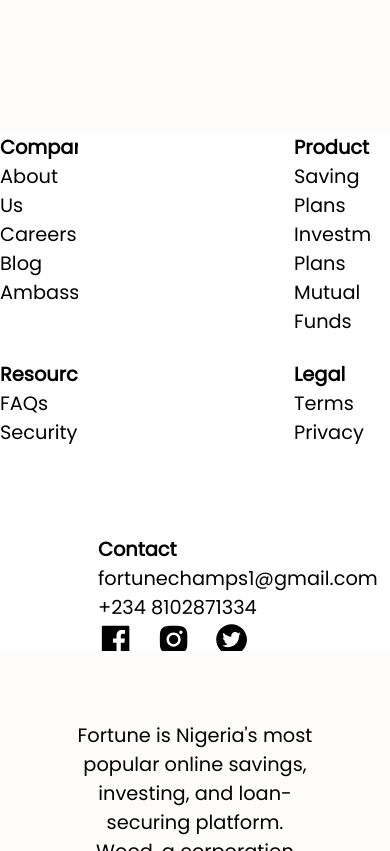
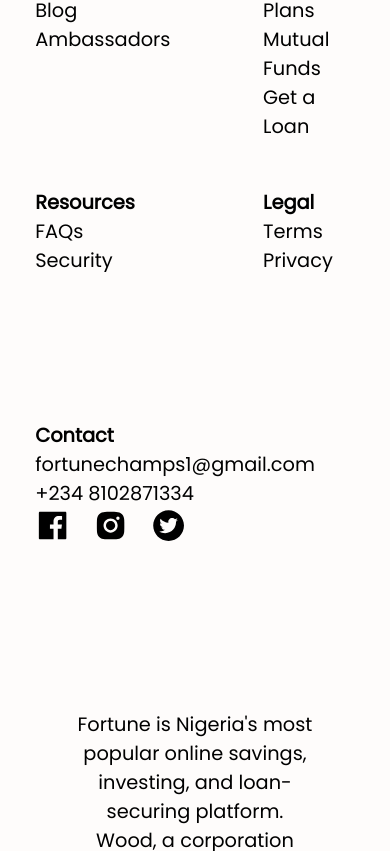
Before and after one commit to fortune-elite/fortune-app, a React (Create React App) app: page / in a window 390 px wide. Shown: the part 9288-10139 px from the top of the page. Built offline with nearby package versions, Linux system fonts and the light colour scheme; the HTML template or start-up script is replaced by a standard one.

Commit message:
working on all pages

```diff
--- a/src/components/css/Advertise.css
+++ b/src/components/css/Advertise.css
@@ -89,7 +89,7 @@
 @media screen and (max-width:480px){
     .advertise {
         background-color: var(--mainBackground);
-        height: 150vh;
+        height: 140vh;
         display: flex;
         flex-direction: column;
         color: var(--BlackColor);
--- a/src/components/css/CallToAction.css
+++ b/src/components/css/CallToAction.css
@@ -134,7 +134,7 @@
 
 @media screen and (max-width:480px){
     .CallToAction {
-        height: 180vh;
+        height: 160vh;
         background-color: var(--mainBackground);
         text-align: center;
         padding:1rem 1rem;
--- a/src/components/css/CompanyLinks.css
+++ b/src/components/css/CompanyLinks.css
@@ -1,4 +1,6 @@
 .container {
+   background-color: var(--mainBackground);
+   height: 85vh;
     display: grid;
     grid-template-columns: 20% 20% 20% 20%;
     grid-template-rows: 40% 30% 30%;
@@ -6,29 +8,27 @@
     grid-row-gap: 20px;
     justify-items: stretch;
     align-items: stretch;
+    padding-left: 2rem;
+
  }
 
  .thisDiv1 {
     grid-column-start: 1;
     grid-row-start: 1;
-    overflow: hidden;
  }
 
  .thisDiv11 {
     grid-column-start: 1;
     grid-row-start: 2;
-    overflow: hidden;
  }
 
  .thisDiv2 {
     grid-column-start: 4;
     grid-row-start: 1;
-    overflow: hidden;
  }
  .thisDiv22 {
     grid-column-start: 4;
     grid-row-start: 2;
-    overflow: hidden;
  }
 
  .thisDiv3 {
@@ -39,5 +39,98 @@
 
  .linksFeed {
      font-size: 2rem;
-     margin-right: 1rem;
+     margin-right: 0.5rem;
  }
+
+@media screen and (max-width:1024px){
+   .container {
+      background-color: var(--mainBackground);
+      height: 120vh;
+       display: grid;
+       grid-template-columns: 20% 20% 20% 20%;
+       grid-template-rows: 40% 30% 30%;
+       grid-column-gap: 20px;
+       grid-row-gap: 20px;
+       justify-items: stretch;
+       align-items: stretch;
+    }
+
+    .thisDiv1 {
+       grid-column-start: 1;
+       grid-row-start: 1;
+    }
+
+    .thisDiv11 {
+       grid-column-start: 1;
+       grid-row-start: 2;
+    }
+
+    .thisDiv2 {
+       grid-column-start: 4;
+       grid-row-start: 1;
+    }
+    .thisDiv22 {
+       grid-column-start: 4;
+       grid-row-start: 2;
+    }
+
+    .thisDiv3 {
+       grid-column-start: 1;
+       grid-column-end: 4;
+       grid-row-start: 3;
+    }
+
+    .linksFeed {
+        font-size: 2rem;
+        margin-right: 1rem;
+    }
+
+
+}
+@media screen and (max-width:480px){
+   .container {
+      background-color: var(--mainBackground);
+      height: 90vh;
+       display: grid;
+       grid-template-columns: 20% 20% 20% 20%;
+       grid-template-rows: 40% 30% 30%;
+       grid-column-gap: 5px;
+       grid-row-gap: 5px;
+       justify-items: stretch;
+       align-items: stretch;
+       padding-left: 2rem;
+    }
+
+    .thisDiv1 {
+       grid-column-start: 1;
+       grid-row-start: 1;
+    }
+
+    .thisDiv11 {
+       grid-column-start: 1;
+       grid-row-start: 2;
+    }
+
+    .thisDiv2 {
+       grid-column-start: 4;
+       grid-row-start: 1;
+    }
+
+    .thisDiv22 {
+       grid-column-start: 4;
+       grid-row-start: 2;
+    }
+
+    .thisDiv3 {
+       grid-column-start: 1;
+       grid-column-end: 4;
+       grid-row-start: 3;
+    }
+
+    .linksFeed {
+        font-size: 2rem;
+        margin-right: 1rem;
+    }
+
+
+}
--- a/src/components/css/Download.modules.css
+++ b/src/components/css/Download.modules.css
@@ -98,6 +98,39 @@
         justify-content: space-evenly;
     }
 
+    .Download .ios{
+        display: inline-block;
+        background-color: var(--BlackColor);
+        width: 9rem;
+        height: 4vh;
+        padding: 0.5rem;
+        color: var(--mainBackground);
+        border-radius: 10px;
+    }
+
+
+    .Download .android {
+        display: inline-block;
+        background-color: var(--BlackColor);
+        width: 9rem;
+        height: 4vh;
+        padding: 0.5rem;
+        color: var(--mainBackground);
+        border-radius: 10px;
+    }
+
+    .Download .fa-apple{
+        font-size: 1.5rem;
+    }
+
+    .Download .fa-google-play{
+        font-size: 1.5rem;
+    }
+
+
+
+
+
 }
 
 @media screen and (max-width:480px){
--- a/src/components/css/Footer.css
+++ b/src/components/css/Footer.css
@@ -1,5 +1,5 @@
 .footer {
-    height: 100vh;
+    height: 40vh;
     background-color: var(--mainBackground);
     text-align: center;
     padding:5rem;
@@ -30,7 +30,7 @@
 
 @media screen and (max-width:480px){
     .footer {
-        height: 80vh;
+        height: 70vh;
         background-color: var(--mainBackground);
         text-align: center;
         padding:4rem;
--- a/src/components/css/Introduction.modules.css
+++ b/src/components/css/Introduction.modules.css
@@ -38,17 +38,29 @@
 
 .download-app {
 
-    padding-bottom:3rem
+    padding-bottom:3rem;
 }
-.ios, .android {
+
+.introduction .ios{
     display: inline-block;
     background-color: var(--BlackColor);
-    width: 15rem;
-    height: 15vh;
+    width: 13rem;
+    height: 11vh;
     padding: 0.5rem;
     color: var(--mainBackground);
     border-radius: 10px;
-    cursor: pointer;
+}
+
+
+.introduction .android {
+    display: inline-block;
+    background-color: var(--BlackColor);
+    width: 13rem;
+    height: 11vh;
+    padding: 0.5rem;
+    color: var(--mainBackground);
+    border-radius: 10px;
+
 
 }
 .ios {
@@ -139,10 +151,22 @@
 
         padding-bottom:3rem
     }
-    .ios, .android {
+    .introduction .ios{
         display: inline-block;
         background-color: var(--BlackColor);
-        width: 16rem;
+        width: 13rem;
+        height: 7vh;
+        padding: 0.5rem;
+        color: var(--mainBackground);
+        border-radius: 10px;
+    }
+
+
+    .introduction .android {
+        display: inline-block;
+        background-color: var(--BlackColor);
+        width: 13rem;
+        height: 7vh;
         padding: 0.5rem;
         color: var(--mainBackground);
         border-radius: 10px;
@@ -265,6 +289,7 @@
 
 
     }
+
     .ios {
         margin-right: 2rem;
     }
```
